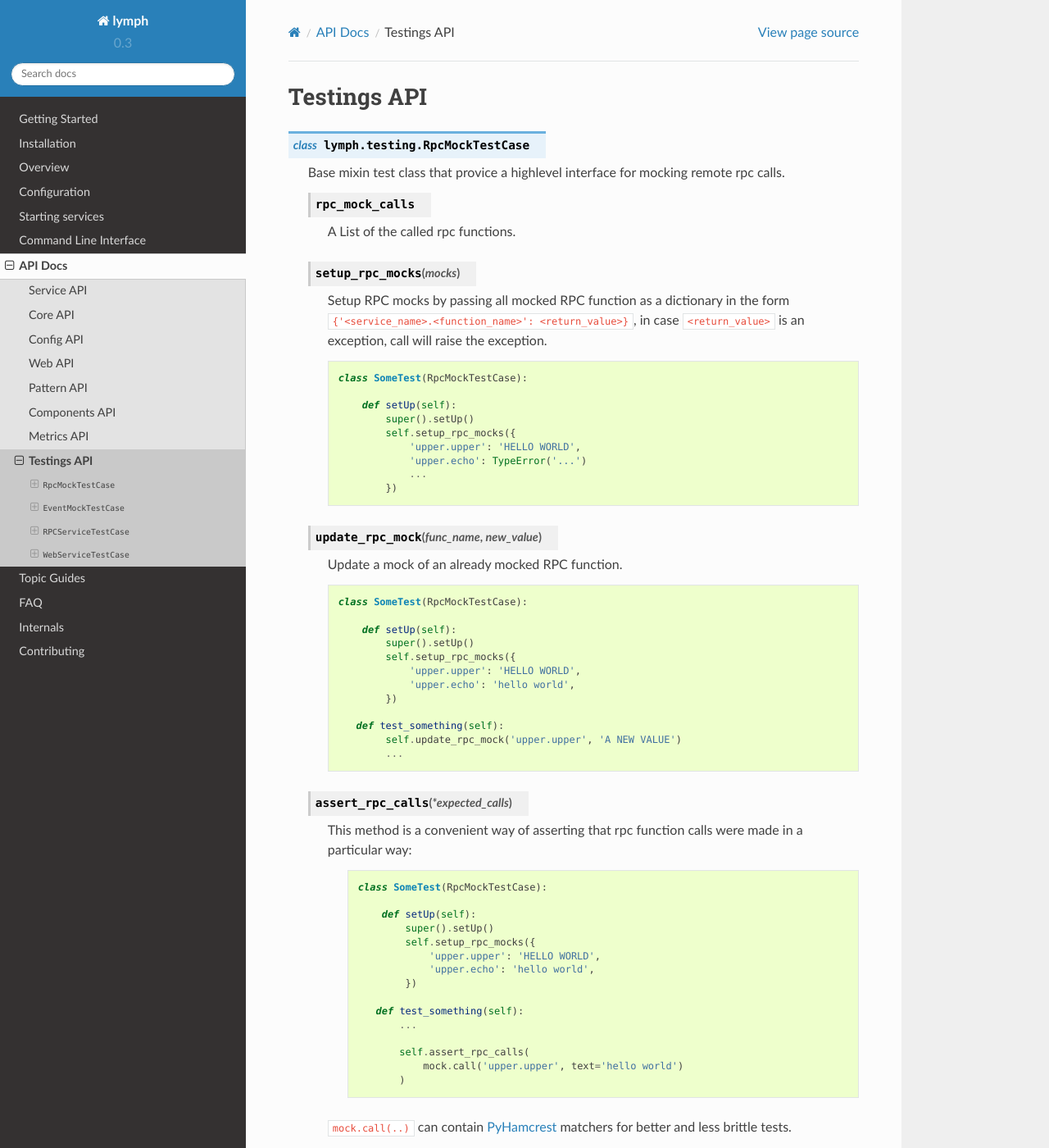
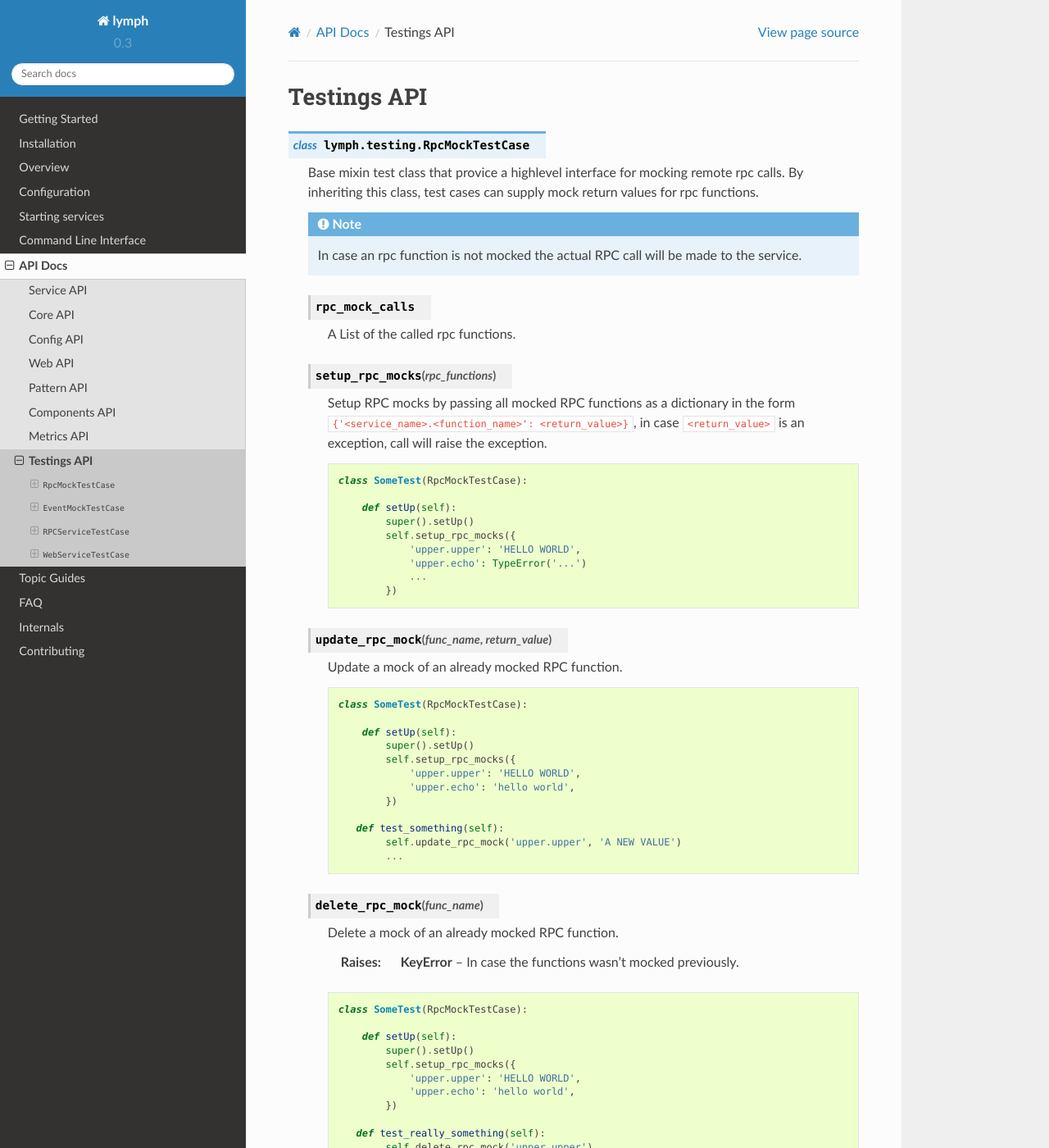
Before and after one commit to deliveryhero/lymph, a Sphinx documentation site: the page built from docs/api/testings_api.rst, in a window 1280 px wide and 1400 px high. Shown: the whole window at 82% size. Built offline with Sphinx 7.4.7 and the Read the Docs theme 2.0.0, drawn with Linux system fonts in a browser that asks for light colours; formulas are drawn with MathJax 3.

Commit message:
Change RpcMockTestCase to forward to the real service when no mock is supplied for the current rpc function

```diff
--- a/docs/api/testings_api.rst
+++ b/docs/api/testings_api.rst
@@ -6,15 +6,20 @@ Testings API
 .. class:: RpcMockTestCase
 
   Base mixin test class that provice a highlevel interface for mocking remote rpc
-  calls.
+  calls. By inheriting this class, test cases can supply mock return values for
+  rpc functions.
+
+  .. note::
+
+     In case an rpc function is not mocked the actual RPC call will be made to the service.
 
   .. attribute:: rpc_mock_calls
 
       A List of the called rpc functions.
 
-  .. method:: setup_rpc_mocks(mocks)
+  .. method:: setup_rpc_mocks(rpc_functions)
 
-      Setup RPC mocks by passing all mocked RPC function as a dictionary in the form
+      Setup RPC mocks by passing all mocked RPC functions as a dictionary in the form
       ``{'<service_name>.<function_name>': <return_value>}``, in case
       ``<return_value>`` is an exception, call will raise the exception.
 
@@ -30,7 +35,7 @@ Testings API
                       ...
                   })
 
-  .. method:: update_rpc_mock(func_name, new_value)
+  .. method:: update_rpc_mock(func_name, return_value)
 
       Update a mock of an already mocked RPC function.
 
@@ -47,6 +52,27 @@ Testings API
 
              def test_something(self):
                   self.update_rpc_mock('upper.upper', 'A NEW VALUE')
+                  ...
+
+  .. method:: delete_rpc_mock(func_name)
+
+      Delete a mock of an already mocked RPC function.
+
+      :raises KeyError: In case the functions wasn't mocked previously.
+
+      .. code-block:: python
+
+          class SomeTest(RpcMockTestCase):
+
+              def setUp(self):
+                  super().setUp()
+                  self.setup_rpc_mocks({
+                      'upper.upper': 'HELLO WORLD',
+                      'upper.echo': 'hello world',
+                  })
+
+             def test_really_something(self):
+                  self.delete_rpc_mock('upper.upper')
                   ...
 
   .. method:: assert_rpc_calls(*expected_calls)
```
Also changed, not shown: 2 other files.
